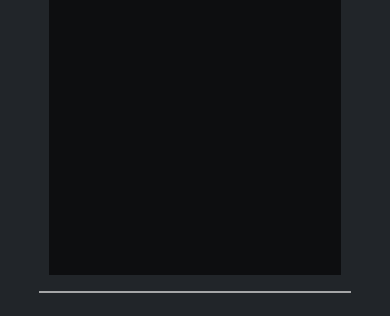
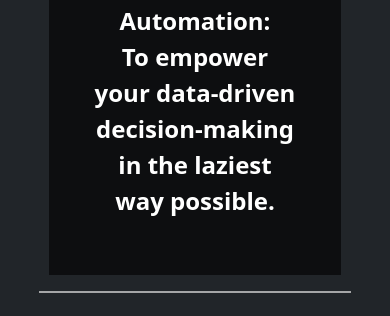
Before and after one commit to walterchoi/walterchoi.github.io, a plain HTML site: page index.html in a window 390 px wide. Shown: the part 203-519 px from the top of the page. Drawn offline with nearby package versions, Linux system fonts and the light colour scheme.

Commit message:
fixed mobile view for hero-caption

```diff
--- a/index.html
+++ b/index.html
@@ -58,7 +58,7 @@
         </button>
     </div>
     <div class="overlay"></div>
-    <div class="carousel-caption d-none d-md-block">
+    <div class="carousel-caption">
         <h1>HI THERE!<br> I’M WALTER CHOI</h1>
         <p class="lead">Combining Data Science and Automation:<br> To empower your data-driven decision-making in the laziest way possible.</p>
     </div>
```
